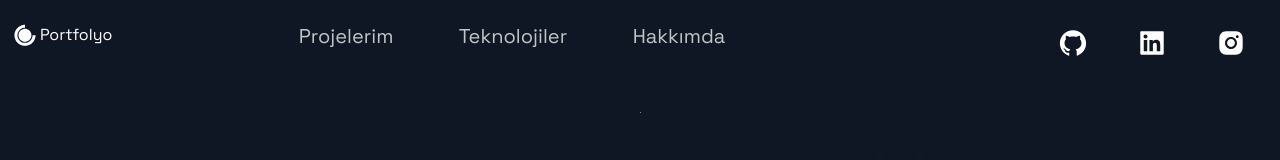
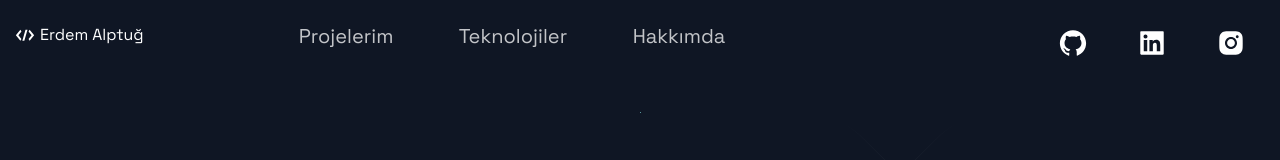
Before and after one commit to erdemalptugoksuz/erdemalptugcom, a Next.js app in the folder portfolio/: page / in a window 1280 px wide. Shown: the top 160 px of the page. Built offline with nearby package versions, Linux system fonts and the light colour scheme.

Commit message:
Change icon.

```diff
--- a/portfolio/src/components/Header/Header.js
+++ b/portfolio/src/components/Header/Header.js
@@ -1,7 +1,7 @@
 import Link from 'next/link';
 import React from 'react';
 import { AiFillGithub, AiFillInstagram, AiFillLinkedin } from 'react-icons/ai';
-import { DiCssdeck } from 'react-icons/di';
+import {DiCode, DiCodeigniter, DiCssdeck} from 'react-icons/di';
 
 import { Container, Div1, Div2, Div3, NavLink, SocialIcons, Span } from './HeaderStyles';
 
@@ -10,7 +10,7 @@ const Header = () =>  (
       <Div1>
           <Link href="/">
               <a style={{ display: "flex", alignItems: "center", color: 'white', marginBottom:"20px"}} >
-                  <DiCssdeck size="3rem" /> <span>Portfolyo</span>
+                  <DiCode size="3rem" /> <span>Erdem Alptuğ</span>
               </a>
           </Link>
       </Div1>
```
